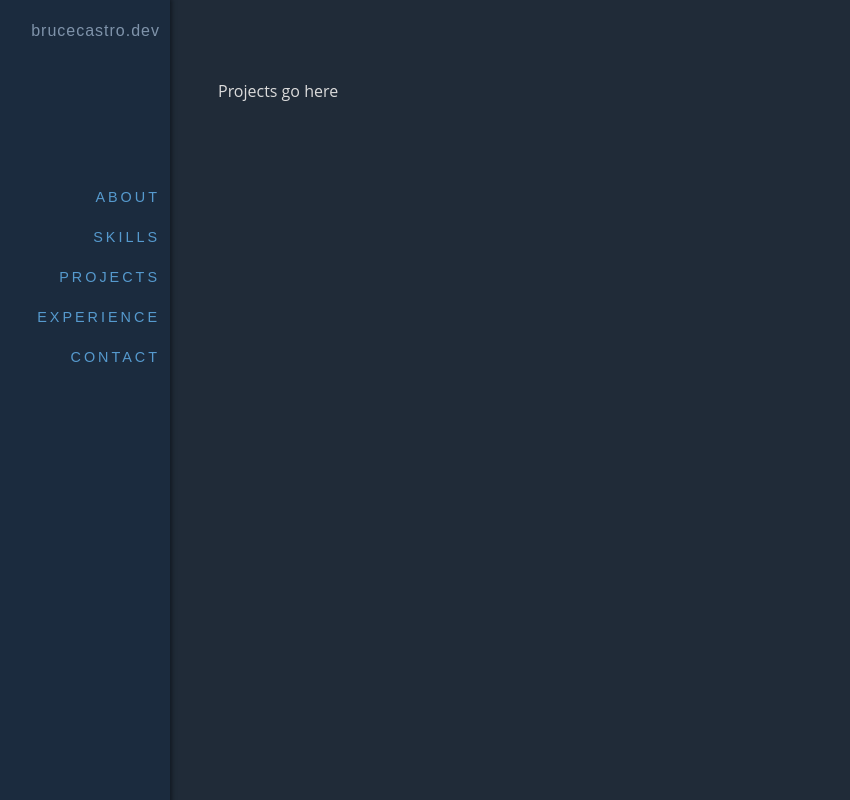
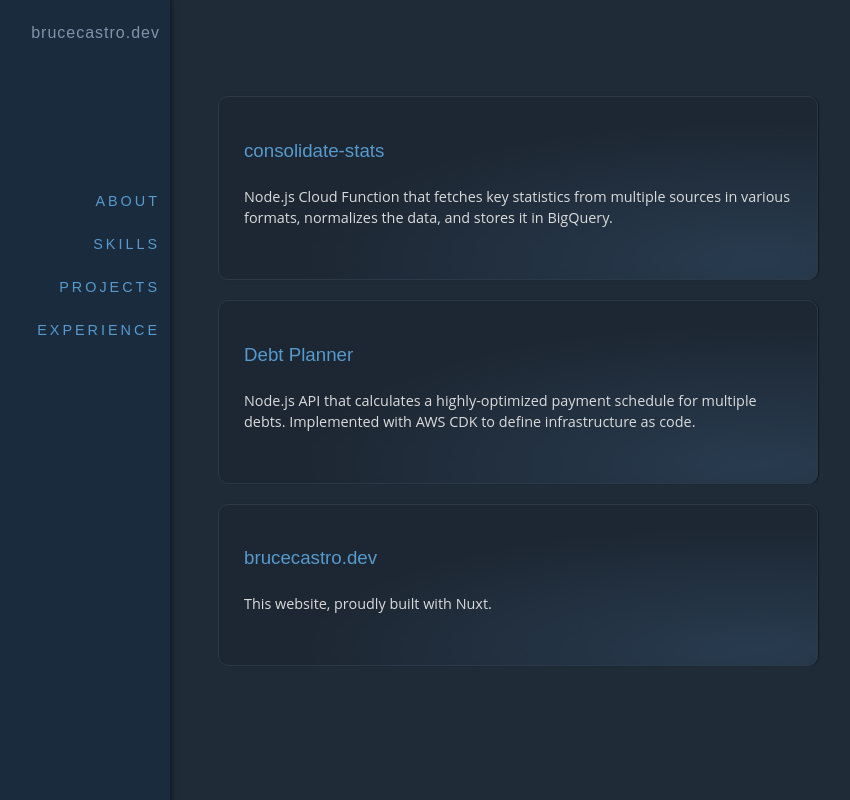
Before and after one commit to brucecastro/brucecastro.dev, a Nuxt app: page /projects in a window 1280 px wide. Shown: the top 800 px of the page, without its empty margins (234-1084 px from the left). Built offline with nearby package versions, Linux system fonts and the light colour scheme.

Commit message:
Add Projects page content

```diff
--- a/assets/css/main.css
+++ b/assets/css/main.css
@@ -1,6 +1,7 @@
 body {
   font-family: Open Sans, Arial, sans-serif, Helvetica Neue, sans-serif;
   font-size: 16px;
+  line-height: 1.6;
   margin: 0;
   padding: 0;
   max-width: none;
--- a/components/menu.vue
+++ b/components/menu.vue
@@ -25,11 +25,11 @@
             Experience
           </NuxtLink>
         </li>
-        <li>
+        <!-- <li>
           <NuxtLink to="/contact">
             Contact
           </NuxtLink>
-        </li>
+        </li> -->
       </ul>
     </nav>
   </div>
--- a/pages/experience.vue
+++ b/pages/experience.vue
@@ -37,7 +37,8 @@
 .experience {
   p, ul {
     font-family: Garamond, 'Times New Roman', Times, serif;
-    letter-spacing: .3px;
+    font-size: 1.1rem;
+    line-height: 1.4;
   }
 
   h2, h3 {
@@ -61,6 +62,10 @@
     list-style-type: square;
   }
 
+  li {
+    margin-bottom: 5px;
+  }
+
   .notice {
     margin-top:50px;
     font-family: inherit;
--- a/pages/projects.vue
+++ b/pages/projects.vue
@@ -1,5 +1,54 @@
 <template>
   <div>
-    Projects go here
+    <ul class="projects">
+      <li>
+        <h3><a href="https://github.com/brucecastro/consolidate-stats">consolidate-stats</a></h3>
+        <p>
+          Node.js Cloud Function that fetches key statistics from multiple sources in various formats,
+          normalizes the data, and stores it in BigQuery.
+        </p>
+      </li>
+      <li>
+        <h3><a href="https://github.com/brucecastro/debtplanner-api">Debt Planner</a></h3>
+        <p>
+          Node.js API that calculates a highly-optimized payment schedule for multiple debts.
+          Implemented with AWS CDK to define infrastructure as code.
+        </p>
+      </li>
+      <li>
+        <h3><a href="https://github.com/brucecastro/brucecastro.dev">brucecastro.dev</a></h3>
+        <p>This website, proudly built with Nuxt.</p>
+      </li>
+    </ul>
   </div>
 </template>
+
+<style>
+ul.projects {
+  box-sizing:content-box;
+  display: flex;
+  flex-direction: column;
+  justify-content: space-between;
+  padding: 0;
+  gap:20px;
+  list-style: none;
+
+  li {
+    box-sizing: border-box;
+    flex: 1 0 auto;
+    padding: 20px 25px;
+    background: radial-gradient(ellipse at 90% 90%, #283b4f 0%, #1d2733 60%);
+    border: 1px solid rgb(44, 57, 72);
+    box-shadow: 1px 0px 1px 0px rgb(17, 25, 34);
+    border-radius: 10px;
+  }
+
+  h3 {
+    font-weight: 300;
+  }
+
+  p {
+    font-size: .9rem;
+  }
+}
+</style>
--- a/pages/skills.vue
+++ b/pages/skills.vue
@@ -58,28 +58,29 @@ ul.skills {
   box-sizing:content-box;
   display: flex;
   justify-content: space-between;
-  flex-wrap: wrap;
+  flex-direction: column;
   padding: 0;
   list-style: none;
   gap: 20px;
 
   li {
     box-sizing: border-box;
-    flex: 0 1 auto;
-    min-width: 200px;
+    flex: 1 1 auto;
     padding: 20px 25px;
-    background: radial-gradient(ellipse at 90% 90%, #283b4f 0%, #1d2733 60%);
     border: 1px solid rgb(44, 57, 72);
     box-shadow: 1px 0px 1px 0px rgb(17, 25, 34);
-    border-radius: 10px;
+    border-radius: 5px;
+    background-color: #1a232f;
   }
 
   h3 {
     font-weight: 300;
+    text-decoration: underline;
   }
 
   p {
-    font-size: .9rem;
+    font-size: .95rem;
+    text-align: justify;
   }
 }
 </style>
```
